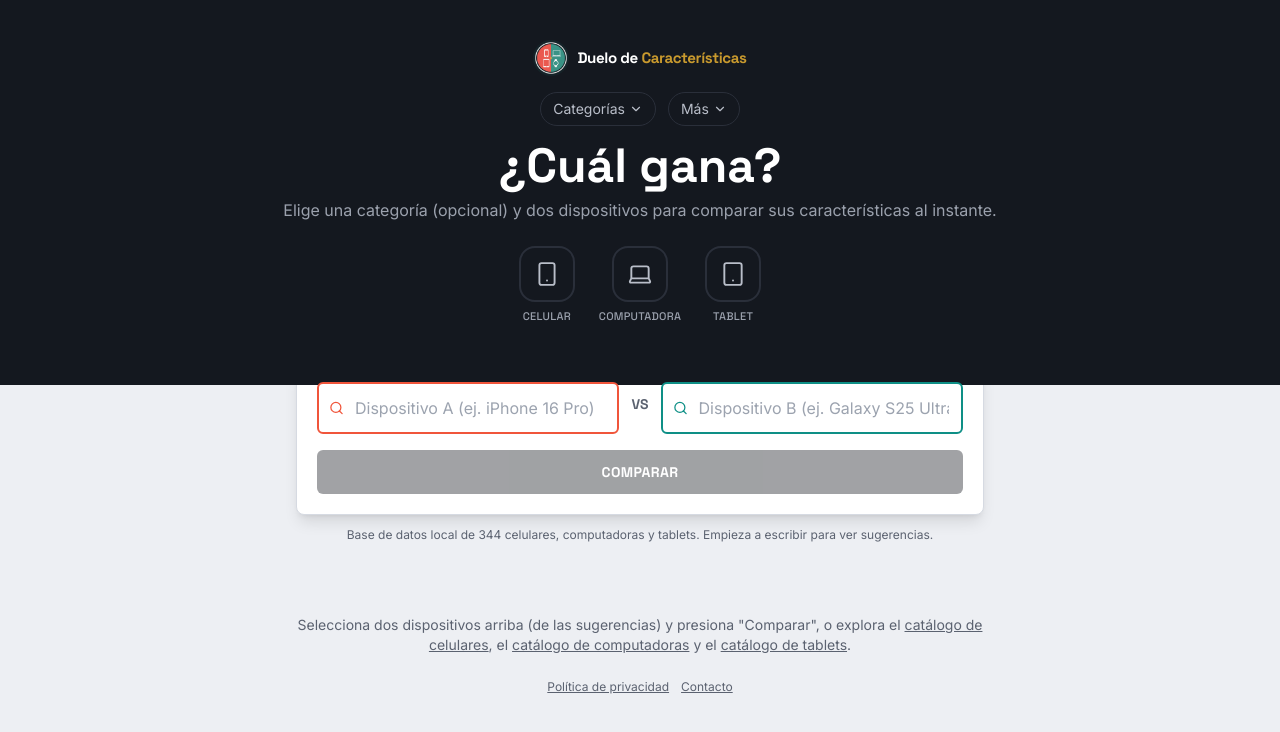
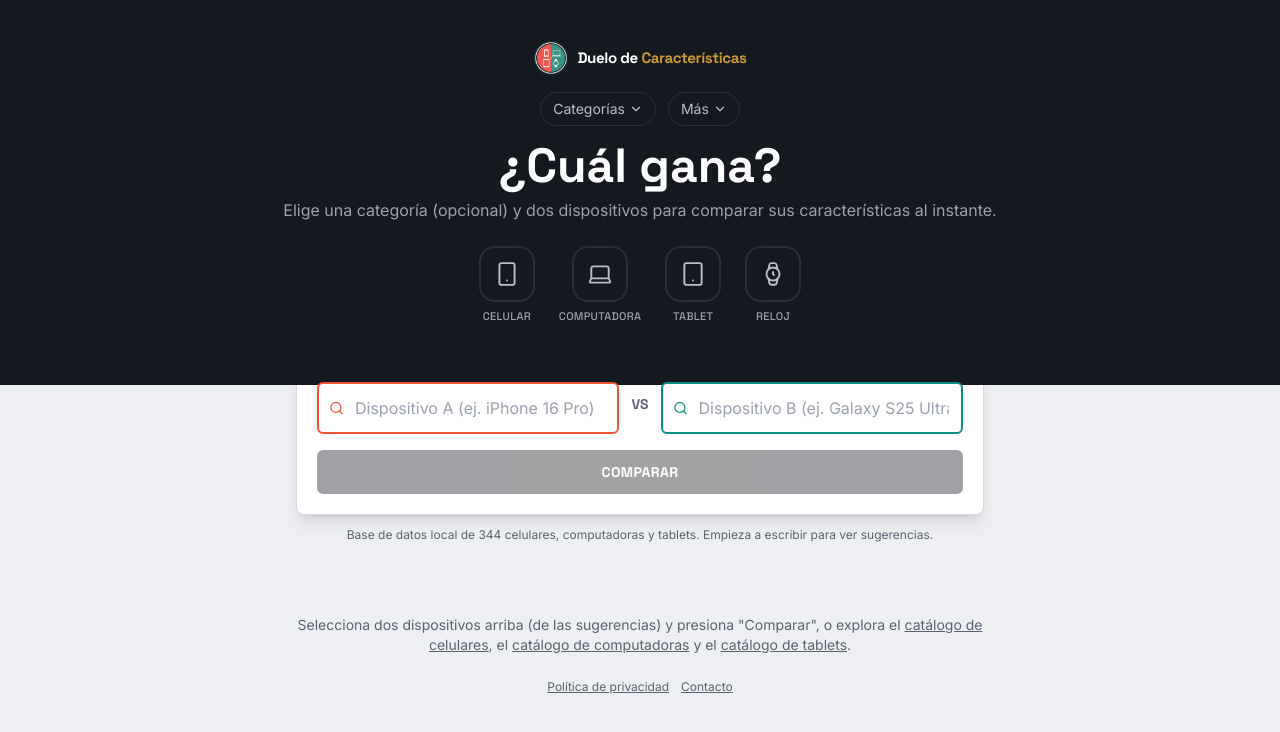
Before and after one commit to Francisco101299/comparador-dispositivos, a React (Vite) app: page / in a window 1280 px wide. Shown: the top 732 px of the page. Built offline with nearby package versions, Linux system fonts and the light colour scheme.

Commit message:
Update CategoryPicker.jsx

```diff
--- a/src/components/CategoryPicker.jsx
+++ b/src/components/CategoryPicker.jsx
@@ -3,13 +3,14 @@
 // Selector visual grande (3 íconos) para elegir qué categoría de
 // dispositivo se va a buscar: Celular, Computadora o Tablet.
 // ============================================================================
-import { Smartphone, Laptop, Tablet } from "lucide-react";
+import { Smartphone, Laptop, Tablet, Watch } from "lucide-react";
 import { COLORS } from "../data/theme";
 
 const OPTIONS = [
   { key: "Celular", label: "Celular", icon: Smartphone },
   { key: "Computadora", label: "Computadora", icon: Laptop },
   { key: "Tablet", label: "Tablet", icon: Tablet },
+  { key: "Smartwatch", label: "Reloj", icon: Watch },
 ];
 
 export default function CategoryPicker({ value, onChange }) {
```
